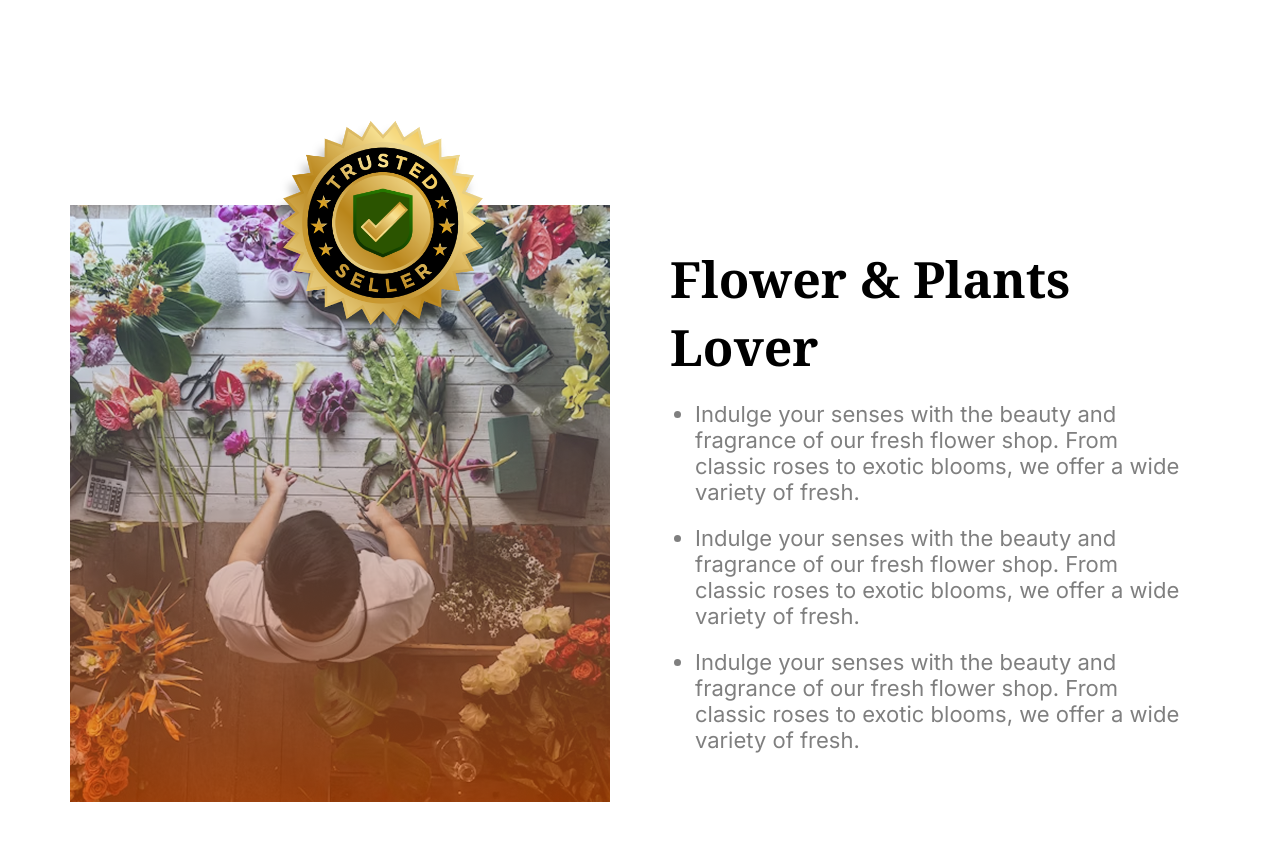
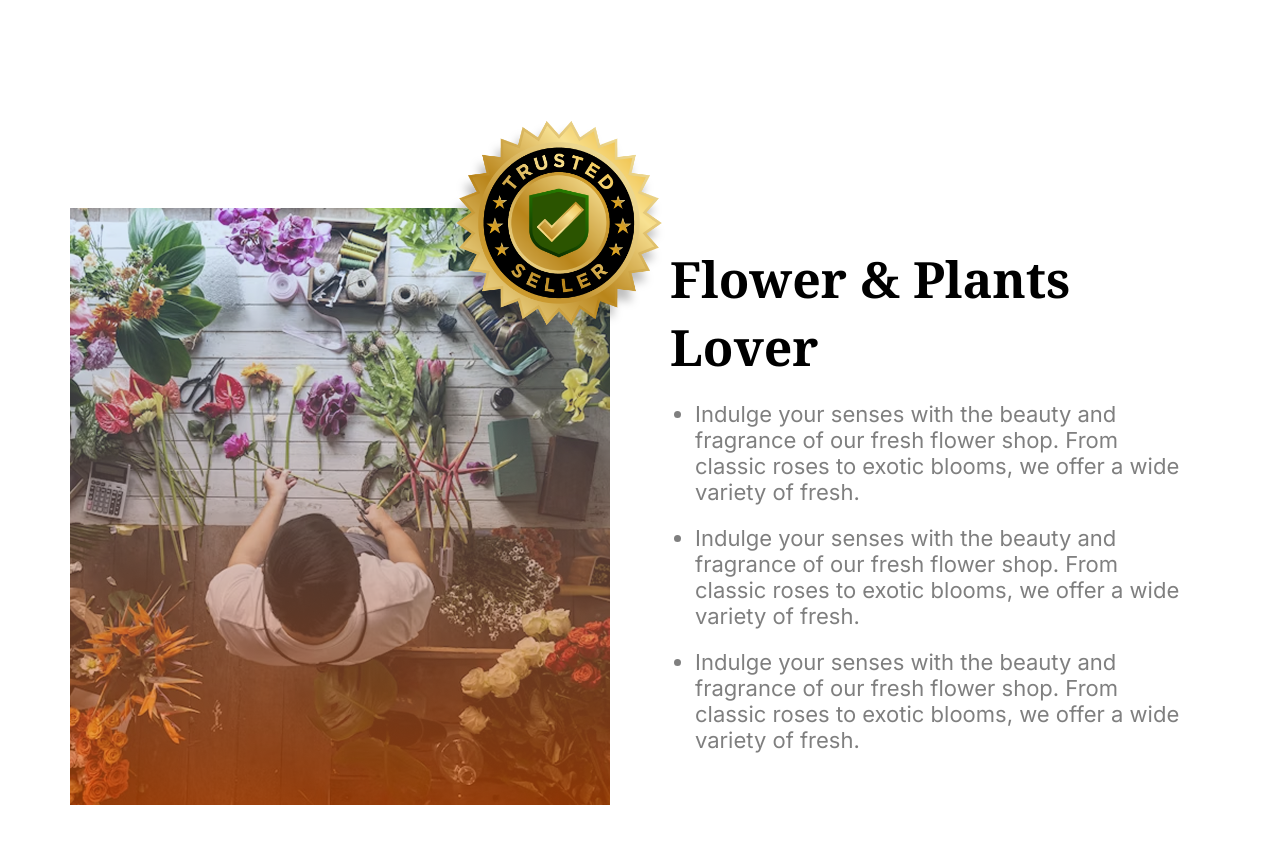
Before and after one commit to Tanvi183/A02-Responsive-Flowers, a plain HTML site: page index.html in a window 1280 px wide. Shown: the part 1987-2831 px from the top of the page. Drawn offline with Linux system fonts and the light colour scheme.

Commit message:
fixed some issue

```diff
--- a/styles/style.css
+++ b/styles/style.css
@@ -148,6 +148,9 @@
     margin-top: 83px;
     margin-bottom: 130px;
   }
+  .featured-images {
+    width: 50%;
+  }
   .feature-content {
     margin-left: 60px;
     margin-top: 165px;
@@ -156,8 +159,8 @@
     height: 286px;
     width: 286px;
     filter: drop-shadow(-4px 10px 4px rgba(0, 0, 0, 0.25));
-    margin-bottom: -165px;
-    margin-left: 170px;
+    margin-bottom: -30%;
+    margin-left: 64%;
   }
   .feature-card {
     margin: 20px 25px;
@@ -211,6 +214,7 @@
         .btn {
           padding: 16px 65px;
         }
+
 
         .features {
           flex-direction: column;
```
